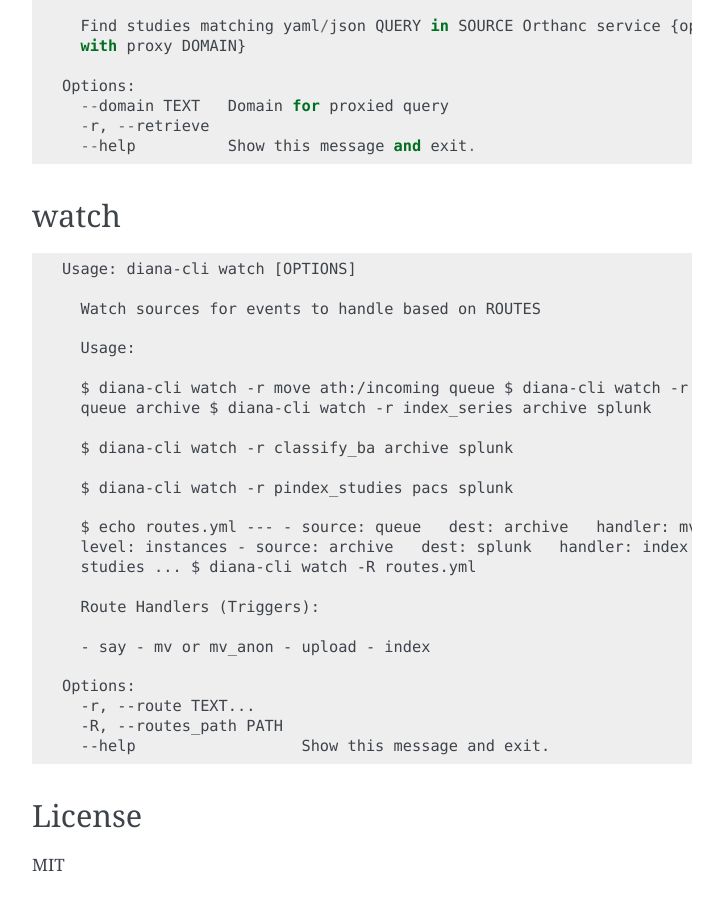
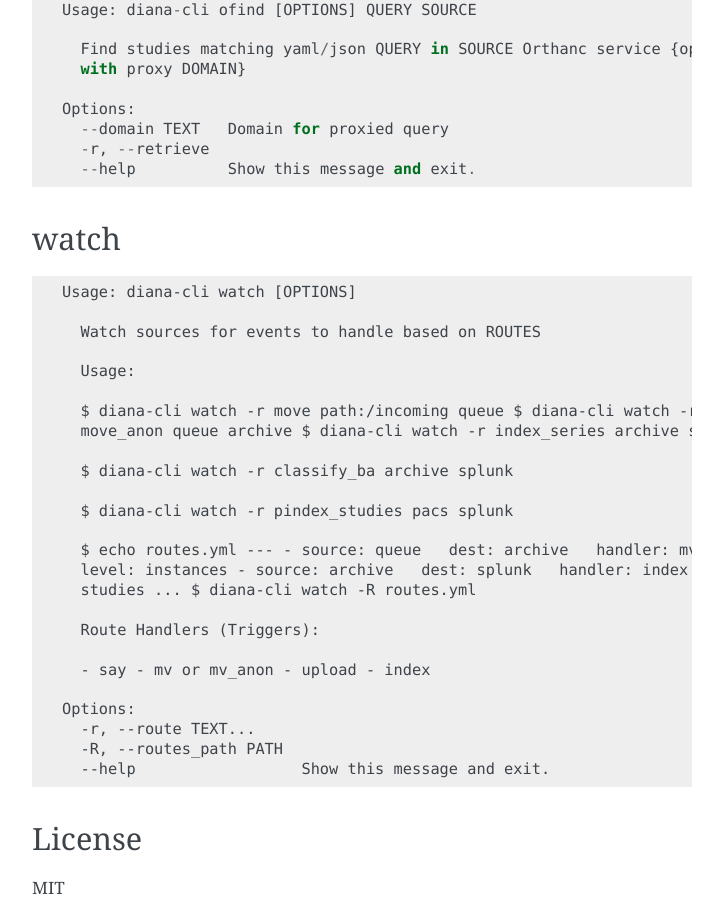
Before and after one commit to derekmerck/diana2, a Sphinx documentation site: the page built from docs/source/diana-cli.rst, in a window 1280 px wide and 900 px high, scrolled down 2290 px. Shown: the whole window, without its empty margins (388-1111 px from the left). Built offline with Sphinx 7.4.7, drawn with Linux system fonts in a browser that asks for light colours; some of the changed text lies outside the part shown.

```diff
--- a/docs/source/diana-cli.rst
+++ b/docs/source/diana-cli.rst
@@ -138,8 +139,8 @@ watch
 
       Usage:
 
-      $ diana-cli watch -r move ath:/incoming queue $ diana-cli watch -r move_anon
-      queue archive $ diana-cli watch -r index_series archive splunk
+      $ diana-cli watch -r move path:/incoming queue $ diana-cli watch -r
+      move_anon queue archive $ diana-cli watch -r index_series archive splunk
 
       $ diana-cli watch -r classify_ba archive splunk
 
--- a/docs/source/diana-docker.rst
+++ b/docs/source/diana-docker.rst
@@ -9,7 +9,8 @@ DIANA Docker Image
 |Build Status| |Coverage Status| |Doc Status|
 
 | Source: https://www.github.com/derekmerck/diana2
-| Documentation: https://diana.readthedocs.io
+| Documentation: https://diana.readthedocs.io Image:
+  https://cloud.docker.com/repository/docker/derekmerck/diana2
 
 Build multi-architecture Docker images for embedded systems.
 
--- a/docs/source/diana2.rst
+++ b/docs/source/diana2.rst
@@ -9,7 +9,8 @@ DICOM Image Analysis and Archive
 |Build Status| |Coverage Status| |Doc Status|
 
 | Source: https://www.github.com/derekmerck/diana2
-| Documentation: https://diana.readthedocs.io
+| Documentation: https://diana.readthedocs.io Image:
+  https://cloud.docker.com/repository/docker/derekmerck/diana2
 
 Overview
 --------
--- a/docs/source/package.rst
+++ b/docs/source/package.rst
@@ -9,7 +9,8 @@
 |Build Status| |Coverage Status| |Doc Status|
 
 | Source: https://www.github.com/derekmerck/diana2
-| Documentation: https://diana.readthedocs.io
+| Documentation: https://diana.readthedocs.io Image:
+  https://cloud.docker.com/repository/docker/derekmerck/diana2
 
 Installation
 ------------
```
Also changed, not shown: other parts of docs/source/diana-cli.rst (+2 -1 lines), docs/library_api.rst (+11 -0 lines), apps/diana-cli/README.md, 3 other files.
